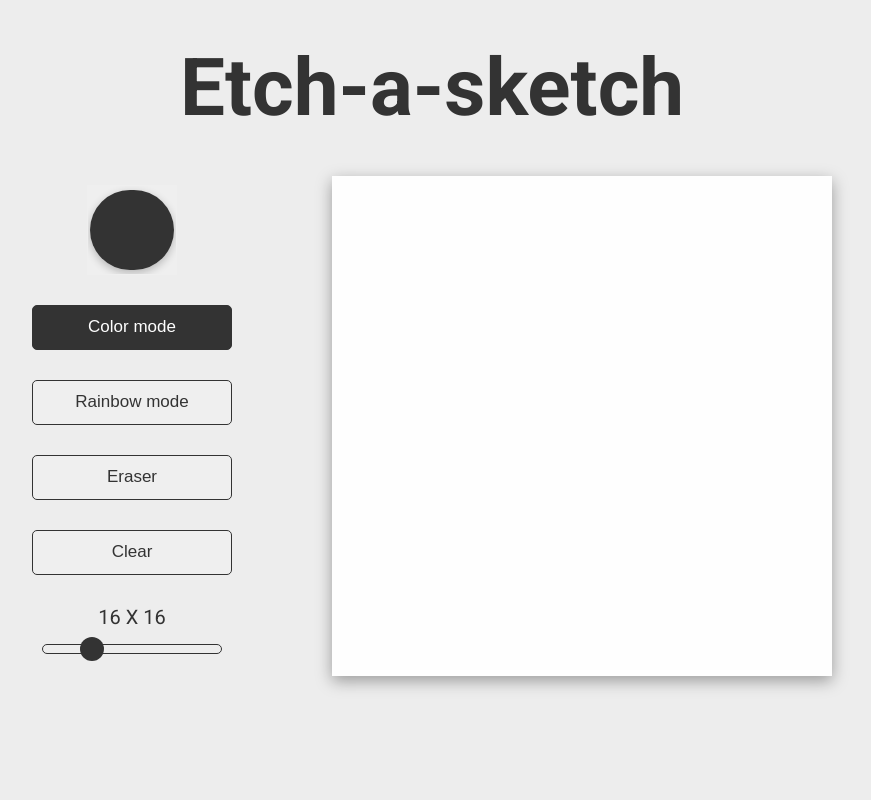
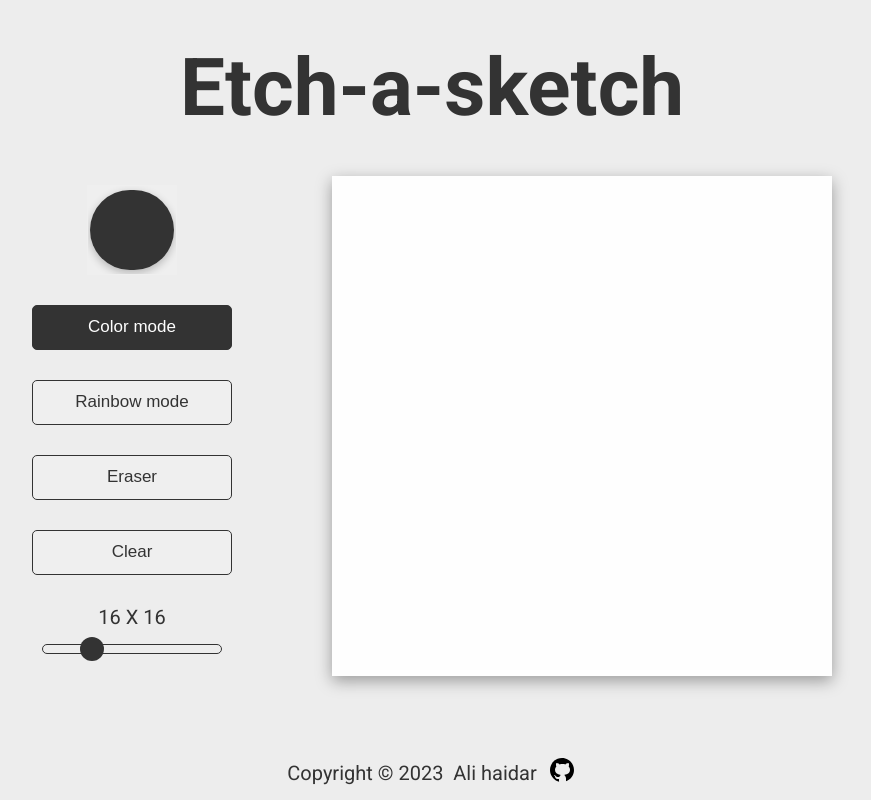
Before and after one commit to alihaydar28/etch-a-sketch, a plain HTML site: page index.html in a window 1280 px wide. Shown: the whole page, without its empty margins (208-1079 px from the left). Drawn offline with Linux system fonts and the light colour scheme.

Commit message:
design modifc

```diff
--- a/index.html
+++ b/index.html
@@ -5,6 +5,7 @@
     <meta http-equiv="X-UA-Compatible" content="IE=edge">
     <meta name="viewport" content="width=device-width, initial-scale=1.0">
     <title>etch-a-sketch</title>
+    <link rel="icon" type="image/x-icon" href="./icons8-github.svg">
     <link rel="stylesheet" href="style.css">
     <script src="script.js" defer></script>
 </head>
@@ -27,5 +28,14 @@
 
         </div>
     </div>
+    <footer>
+
+    <p>Copyright © <script>document.write(new Date().getFullYear())</script>&nbsp; Ali haidar &nbsp;
+    </p>
+    <a href="https://github.com/alihaydar28/etch-a-sketch">
+        <img src="./icons8-github.svg" alt="githubIcon">
+    </a>
+
+    </footer>
 </body>
 </html>
--- a/style.css
+++ b/style.css
@@ -43,6 +43,7 @@ h1{
     width: 90px;
     height: 90px;
     cursor: pointer;
+    transition:transform 0.1s ease-in-out;
 }
 
 input[type='color']::-webkit-color-swatch {
@@ -60,8 +61,16 @@ input[type='color']::-webkit-color-swatch {
    cursor: pointer;
    border: 1px solid #333;
    border-radius: 5px;
+   transition:transform 0.1s ease-in-out;
 }
 
+.sideLeft #favcolor:hover{
+    transform: scale(1.05);
+}
+
+.sideLeft button:hover{
+    transform: scale(1.05);
+}
 .sideLeft button:first-of-type{
     background-color: #333;
     color: #fefefe;
@@ -78,8 +87,9 @@ input[type='color']::-webkit-color-swatch {
 .range .slider{
     width: 200px;
     padding: 10px;
+    cursor: pointer;
+}
 
-}
 .range p{
     font-size: 20px;
     color: #333;
@@ -106,3 +116,16 @@ input[type='range'] {
     margin-top: -8px;
     background: #333;
   }
+
+  footer{
+    position:absolute;
+    bottom: 0;
+    left: 0;
+    padding-bottom:10px ;
+    color: #333;
+    font-size: 20px;
+    display: flex;
+    align-items: center;
+    justify-content: center;
+    width: 100%;
+  }
```
Also changed, not shown: icons8-github.svg (added).
